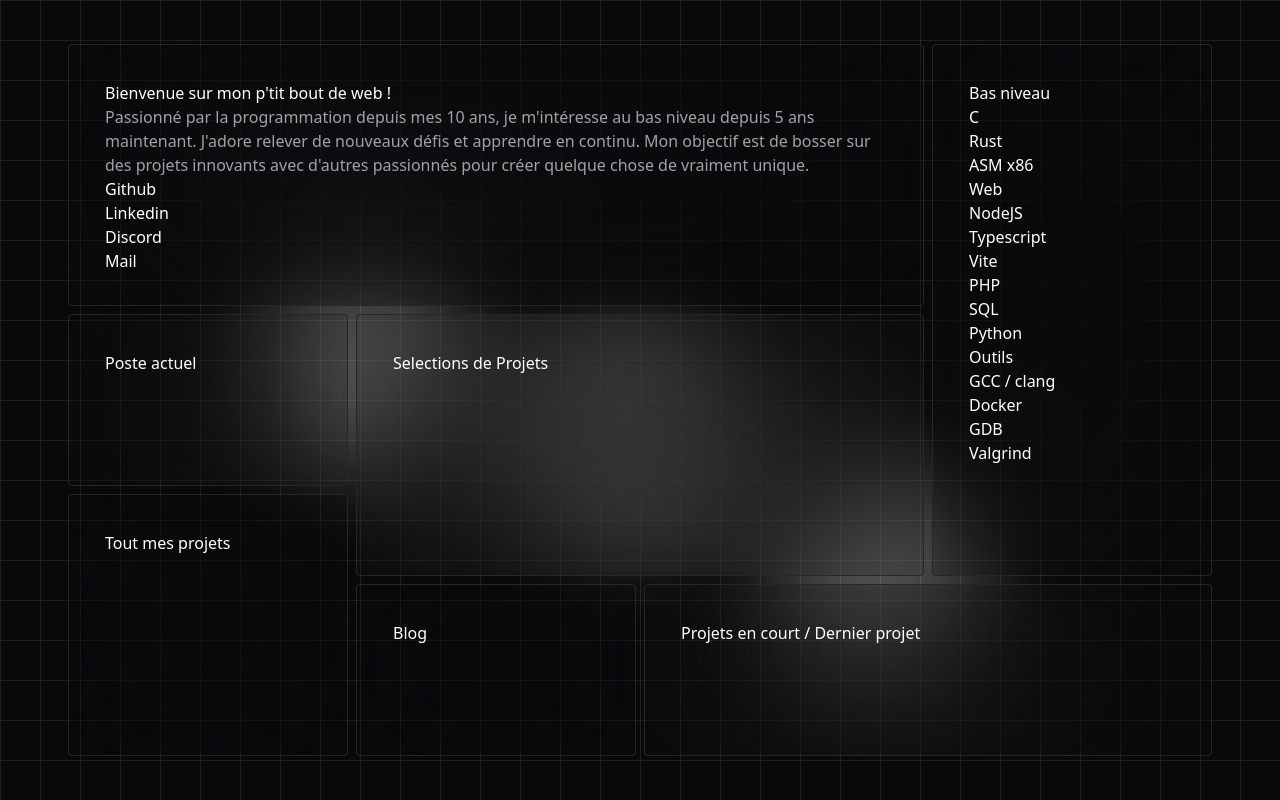
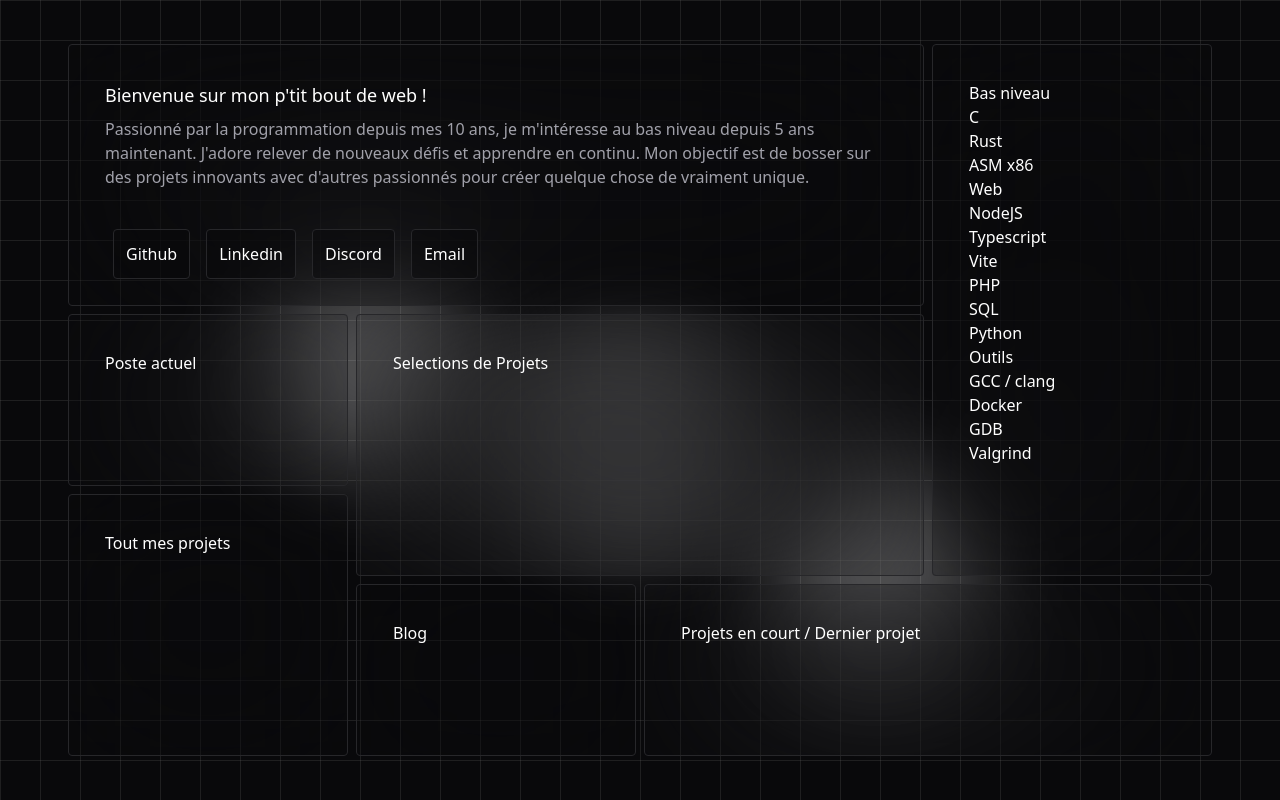
Before and after one commit to alex-robert-fr/alex-robert-fr.github.io, a React (Vite) app: page / in a window 1280 px wide. Built offline with nearby package versions, Linux system fonts and the light colour scheme.

Commit message:
💄 Add button and style

```diff
--- a/src/Sections/Presentation.tsx
+++ b/src/Sections/Presentation.tsx
@@ -1,10 +1,11 @@
+import Button from "../components/Button";
 import Section from "../components/Section";
 
 function Presentation({ className }: { className: string }) {
   return (
     <Section className={className}>
       <>
-        <h2>Bienvenue sur mon p'tit bout de web !</h2>
+        <h2 className="mb-2 text-lg">Bienvenue sur mon p'tit bout de web !</h2>
         <p className="text-muted_foreground">
           Passionné par la programmation depuis mes 10 ans, je m'intéresse au
           bas niveau depuis 5 ans maintenant. J'adore relever de nouveaux défis
@@ -12,13 +13,11 @@ function Presentation({ className }: { className: string }) {
           innovants avec d'autres passionnés pour créer quelque chose de
           vraiment unique.
         </p>
-        <div>
-          <ul>
-            <li>Github</li>
-            <li>Linkedin</li>
-            <li>Discord</li>
-            <li>Mail</li>
-          </ul>
+        <div className="mt-10">
+          <Button text="Github" />
+          <Button text="Linkedin" />
+          <Button text="Discord" />
+          <Button text="Email" />
         </div>
       </>
     </Section>
--- /dev/null
+++ b/src/components/Button.tsx
@@ -0,0 +1,9 @@
+function Button({ text }: { text: string }) {
+  return (
+    <div className="mx-2 inline-block rounded border border-border bg-background/50 p-3 transition duration-500 ease-in-out hover:border-white/45 hover:transition hover:duration-300 cursor-pointer hover:ease-in-out">
+      {text}
+    </div>
+  );
+}
+
+export default Button;
```
